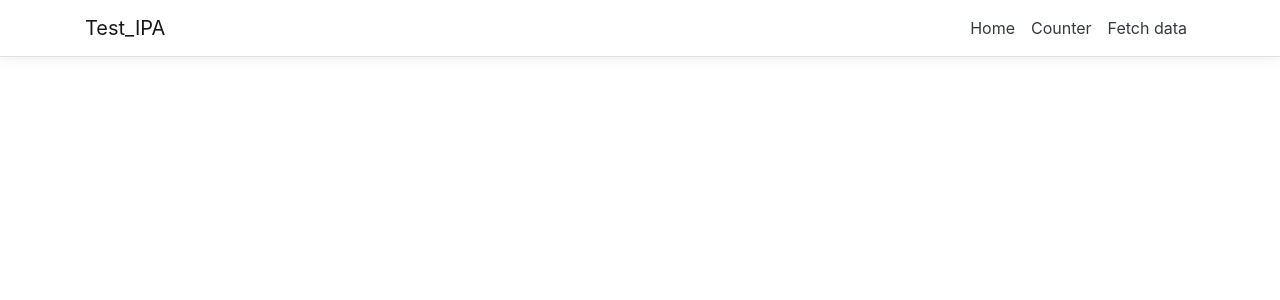
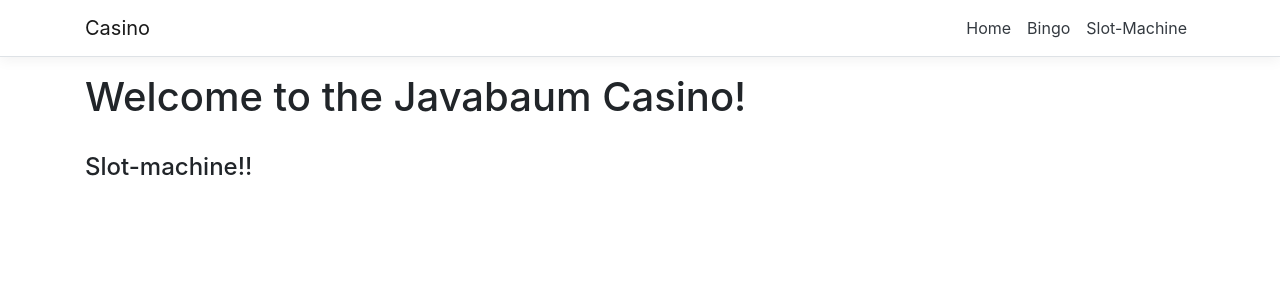
Before and after one commit to JAVABAUM/Test-IPA, a React (Create React App) app in the folder Test-IPA/ClientApp/: page /slotmachine in a window 1280 px wide. Shown: the top 300 px of the page. Built offline with nearby package versions, Linux system fonts and the light colour scheme.

Commit message:
slot-machine

```diff
--- a/Test-IPA/ClientApp/src/App.js
+++ b/Test-IPA/ClientApp/src/App.js
@@ -2,10 +2,9 @@ import React, { Component } from 'react';
 import { Route } from 'react-router';
 import { Layout } from './components/Layout';
 import { Home } from './components/Home';
-import { FetchData } from './components/FetchData';
-import { Counter } from './components/Counter';
 
 import './custom.css'
+import { Slotmachine } from './components/Slotmachine';
 
 export default class App extends Component {
   static displayName = App.name;
@@ -13,9 +12,8 @@ export default class App extends Component {
   render () {
     return (
       <Layout>
-        <Route exact path='/' component={Home} />
-        <Route path='/counter' component={Counter} />
-        <Route path='/fetch-data' component={FetchData} />
+            <Route exact path='/' component={Home} />
+            <Route exact path='/slotmachine' component={Slotmachine} />
       </Layout>
     );
   }
--- a/Test-IPA/ClientApp/src/components/NavMenu.js
+++ b/Test-IPA/ClientApp/src/components/NavMenu.js
@@ -26,7 +26,7 @@ export class NavMenu extends Component {
       <header>
         <Navbar className="navbar-expand-sm navbar-toggleable-sm ng-white border-bottom box-shadow mb-3" light>
           <Container>
-            <NavbarBrand tag={Link} to="/">Test_IPA</NavbarBrand>
+            <NavbarBrand tag={Link} to="/">Casino</NavbarBrand>
             <NavbarToggler onClick={this.toggleNavbar} className="mr-2" />
             <Collapse className="d-sm-inline-flex flex-sm-row-reverse" isOpen={!this.state.collapsed} navbar>
               <ul className="navbar-nav flex-grow">
@@ -34,10 +34,10 @@ export class NavMenu extends Component {
                   <NavLink tag={Link} className="text-dark" to="/">Home</NavLink>
                 </NavItem>
                 <NavItem>
-                  <NavLink tag={Link} className="text-dark" to="/counter">Counter</NavLink>
+                  <NavLink tag={Link} className="text-dark" to="/bingo">Bingo</NavLink>
                 </NavItem>
                 <NavItem>
-                  <NavLink tag={Link} className="text-dark" to="/fetch-data">Fetch data</NavLink>
+                  <NavLink tag={Link} className="text-dark" to="/slotmachine">Slot-Machine</NavLink>
                 </NavItem>
               </ul>
             </Collapse>
--- /dev/null
+++ b/Test-IPA/ClientApp/src/components/Slotmachine.js
@@ -0,0 +1,14 @@
+import React, { Component } from 'react';
+
+export class Slotmachine extends Component {
+
+    render() {
+        return (
+            <div>
+                <h1>Welcome to the Javabaum Casino!</h1>
+                <br></br>
+                <h4>Slot-machine!!</h4>
+            </div>
+        );
+    }
+}
```
